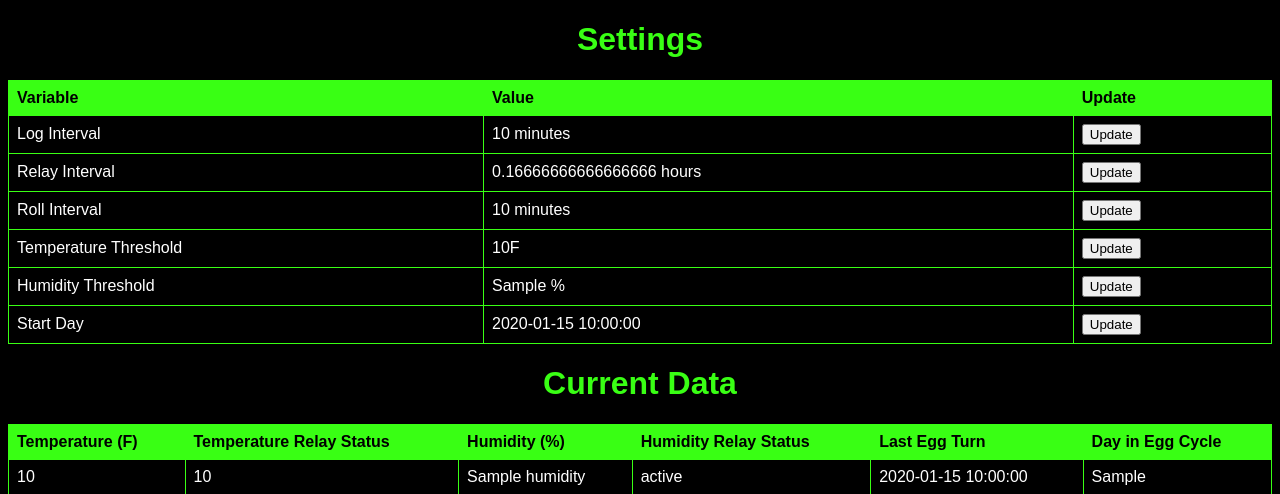
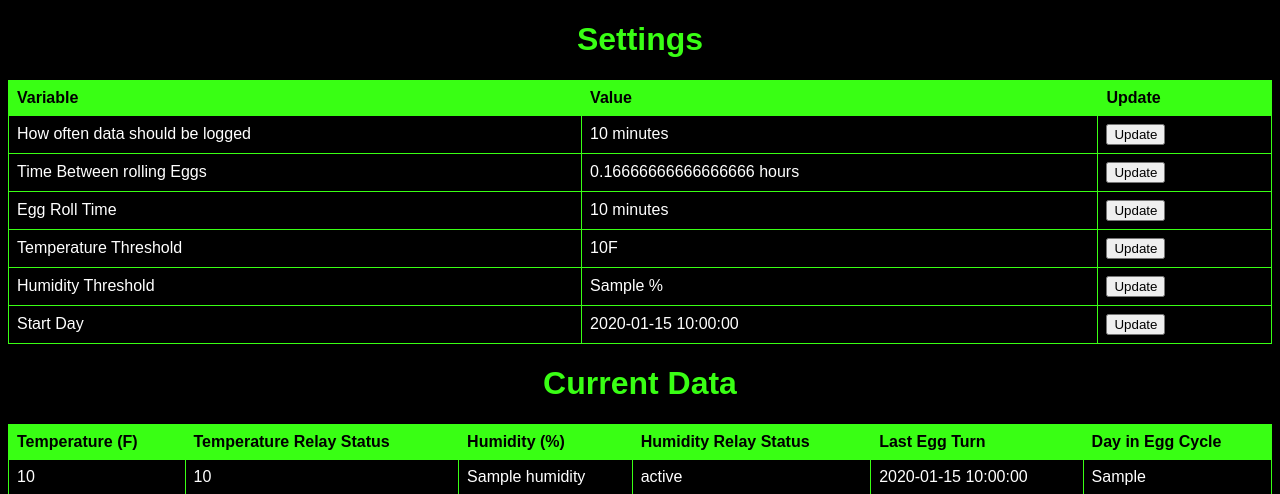
Before and after one commit to rrobert45/App, a Flask app: template templates/index.html in a window 1280 px wide. Shown: the top 494 px of the page. Run offline with Flask 2, Linux system fonts and the light colour scheme; the template is opened without the code that fills it: most values are stand-ins (such as "Sample title", 1, 10 or a date in 2020).

Commit message:
Update index.html

```diff
--- a/templates/index.html
+++ b/templates/index.html
@@ -39,17 +39,17 @@
               <th>Update</th>
             </tr>
             <tr>
-              <td>Log Interval</td>
+              <td>How often data should be logged</td>
               <td>{{ data.log_interval/60 }} minutes</td>
               <td><button class="update-button" onclick="updateValue('log_interval')">Update</button></td>
             </tr>
             <tr>
-              <td>Relay Interval</td>
+              <td>Time Between rolling Eggs</td>
               <td>{{ data.relay_interval /60/60 }} hours</td>
               <td><button class="update-button" onclick="updateValue('relay_interval')">Update</button></td>
             </tr>
             <tr>
-              <td>Roll Interval</td>
+              <td>Egg Roll Time</td>
               <td>{{ data.roll_interval/60 }} minutes</td>
               <td><button class="update-button" onclick="updateValue('roll_interval')">Update</button></td>
             </tr>
```
